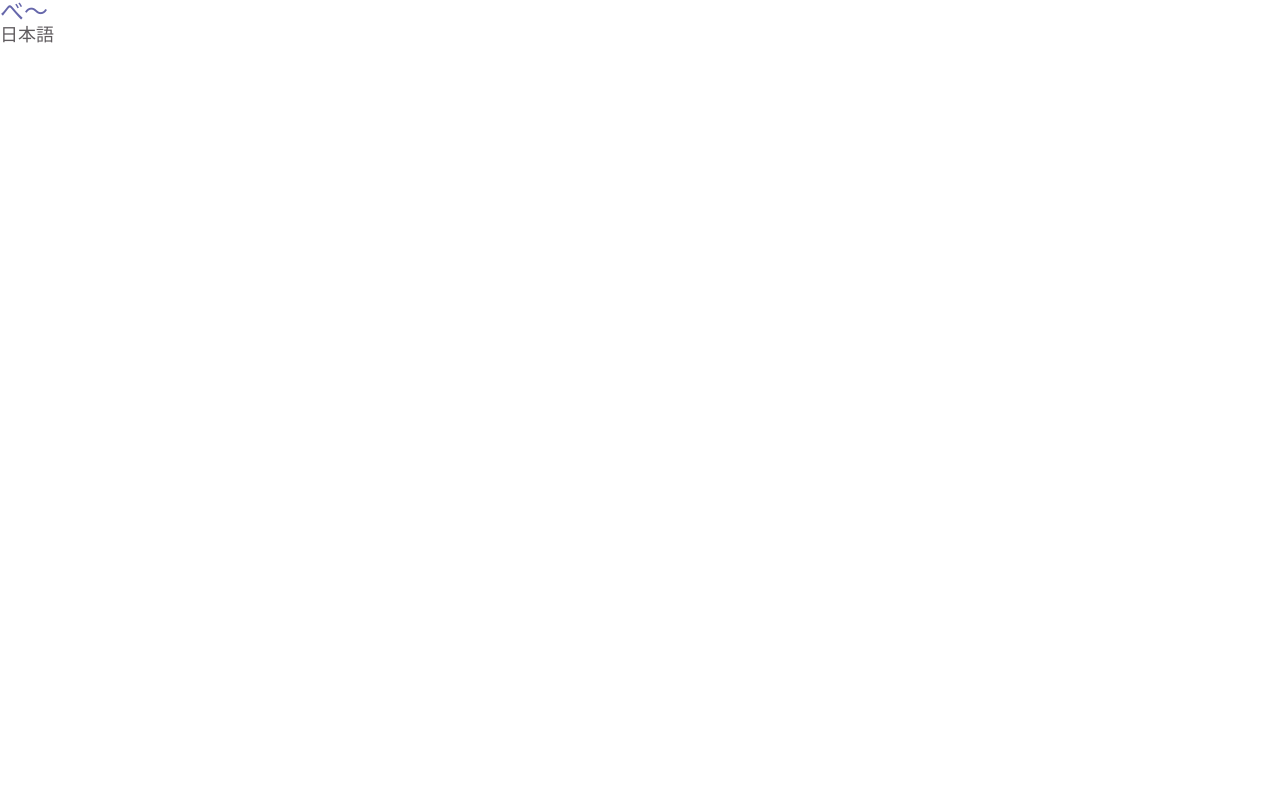
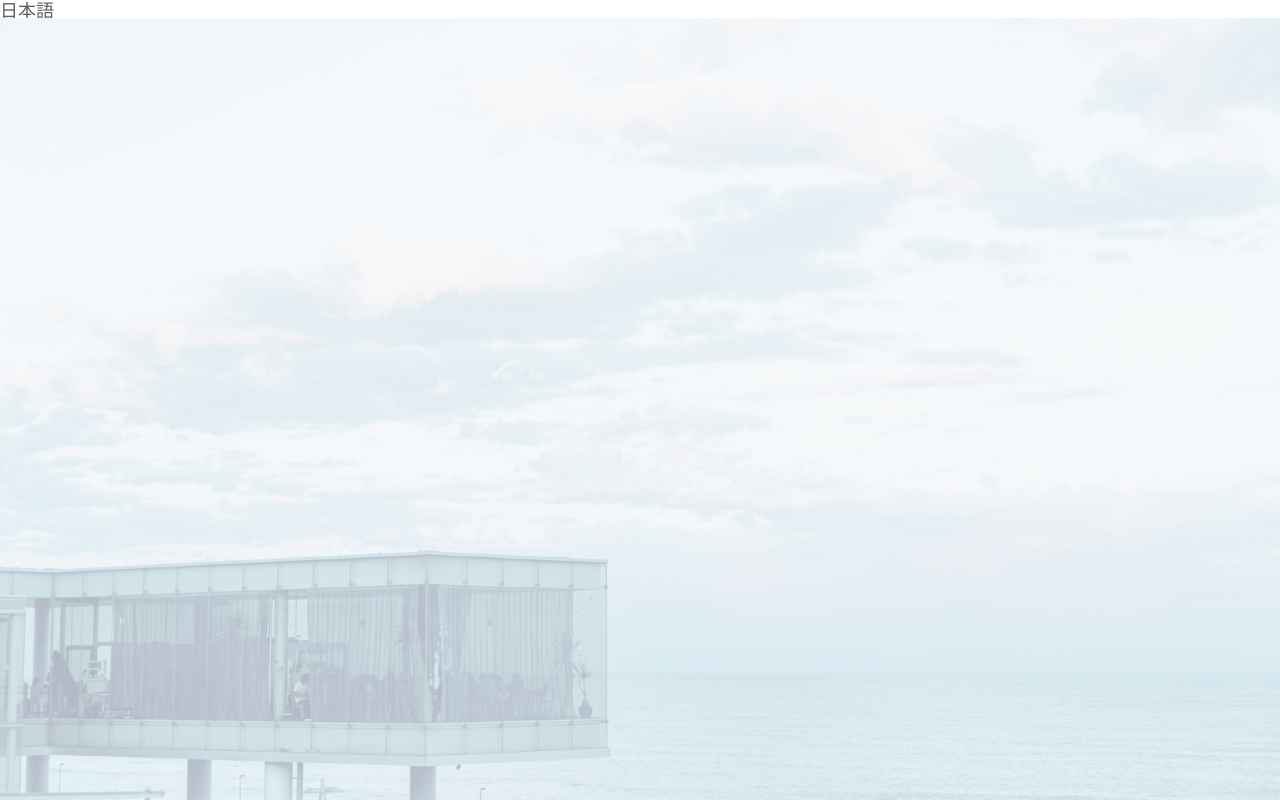
Before and after one commit to pppeyo38/PeyoLog, a React (Vite) app: page /test in a window 1280 px wide. Built offline with nearby package versions, Linux system fonts and the light colour scheme.

Commit message:
bgTemplateの作成

```diff
--- /dev/null
+++ b/src/components/templates/BgImage.tsx
@@ -0,0 +1,17 @@
+import styled from "styled-components"
+
+export const BgImage = () => {
+  return (
+    <FullDisplay />
+  )
+}
+
+const FullDisplay = styled.div`
+  position: fixed;
+  z-index: 0;
+  width: 100vw;
+  height: 100vh;
+  background-image: url("./src/images/MainVisual.jpg");
+  background-size: cover;
+  background-position: bottom;
+`;
--- a/src/components/test.tsx
+++ b/src/components/test.tsx
@@ -2,18 +2,17 @@ import styled from "styled-components"
 import { ColorTheme } from "../style/ColorTheme"
 
 import { JaText } from "../components/atoms/JaText"
+import { BgImage } from "./templates/BgImage";
 
 const { palette } = ColorTheme;
 
 export const Test = () => {
 	return (
 		<>
-			<Text>
-				べ〜
-			</Text>
 			<JaText fSize='18px' fWeight='400' fColor={palette.gray}>
 				日本語
 			</JaText>
+			<BgImage />
 		</>
 	)
 }
```
Also changed, not shown: src/images/MainVisual.jpg (added).
